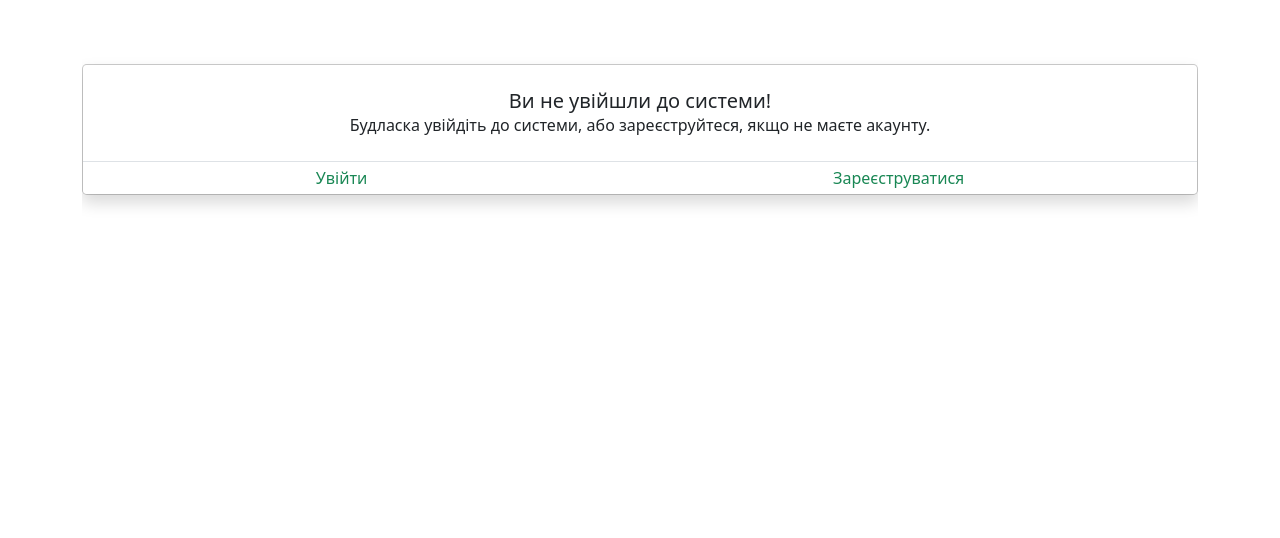
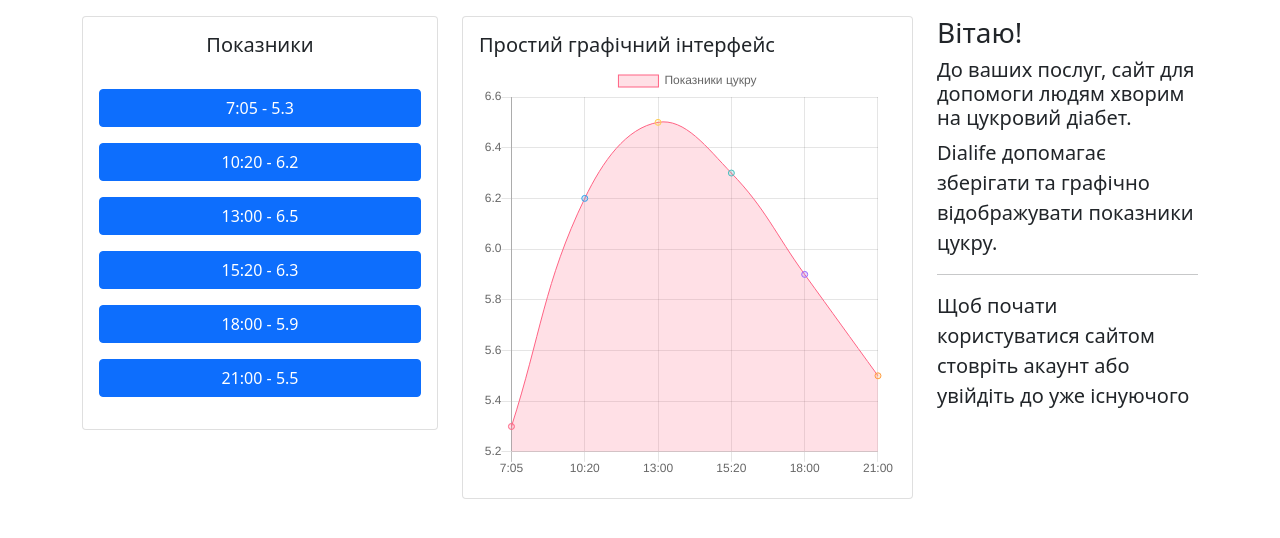
Before and after one commit to malstapro/Dialife-website, a Django app: page / in a window 1280 px wide. Shown: the part 88-626 px from the top of the page. Run offline with Django 4.2, Linux system fonts and the light colour scheme; some libraries are stand-ins or nearby versions.

Commit message:
Main page upgrade

```diff
--- a/templates/dashboard.html
+++ b/templates/dashboard.html
@@ -104,7 +104,7 @@
             </div>
             <div class="col-sm-4">
                 <div class="card" id="sugar_list">
-                    <div class="position-center text-center"><h5 class="m-3">Показники за сьогдні</h5></div>
+                    <div class="position-center text-center"><h5 class="m-3">Показники</h5></div>
                     <div class="card-body overflow-auto" style="">
                         <!-- <h5 class="card-title position-fixed">Показники за сьогдні</h5> -->
                         <div class="d-flex flex-column" id="indexes">
@@ -145,17 +145,78 @@
 </header>
 
 <div class="container">
-    <div class="modal modal-alert position-static d-block py-5  ">
-        <div class="align-middle modal-content rounded-4 shadow">
-            <div class="modal-body p-4 text-center">
-                <h5 class="mb-0">Ви не увійшли до системи!</h5>
-                <p class="mb-0">Будласка увійдіть до системи, або зареєструйтеся, якщо не маєте акаунту.</p>
-            </div>
-            <div class="modal-footer flex-nowrap p-0 justify-content-around">
-                <a href="{% url 'account:login' %}" class="text-decoration-none text-success">Увійти</a>
-                <a href="{% url 'account:reg' %}" class="text-decoration-none text-success">Зареєструватися</a>
+    <div class="row row-cols-sm-3 justify-content-between">
+
+        <div class="col-sm-3 order-sm-last">
+            <h3>Вітаю!</h3>
+            <h5>До ваших послуг, сайт для допомоги людям хворим на цукровий діабет.</h5>
+            <p class="lead"><strong>Dialife</strong> допомагає зберігати та графічно відображувати показники цукру.</p>
+            <hr>
+            <p class="lead">Щоб почати користуватися сайтом стовріть акаунт або увійдіть до уже існуючого</p>
+        </div>
+        <div class="col-sm-4 order-last order-sm-first">
+            <div class="card" id="sugar_list">
+                <div class="position-center text-center"><h5 class="m-3">Показники</h5></div>
+                    <div class="card-body overflow-auto">
+                        <div class="d-flex flex-column" id="indexes">
+                            <p class="btn btn-primary">7:05 - 5.3</p>
+                            <p class="btn btn-primary">10:20 - 6.2</p>
+                            <p class="btn btn-primary">13:00 - 6.5</p>
+                            <p class="btn btn-primary">15:20 - 6.3</p>
+                            <p class="btn btn-primary">18:00 - 5.9</p>
+                            <p class="btn btn-primary">21:00 - 5.5</p>
+                        </div>
+                    </div>
             </div>
         </div>
+        <div class="col-sm-5">
+            <div class="card">
+                <div class="card-body">
+                    <h5 class="card-title">Простий графічний інтерфейс</h5>
+                    <div class="chart">
+                        <canvas id="chart" width="350px" height="350px"></canvas>
+                        <script>
+                            const ctx = document.getElementById('chart').getContext('2d');
+                            const myChart = new Chart(ctx, {
+                                type: 'line',
+                                data: {
+                                    labels: ['7:05', '10:20', '13:00', '15:20', '18:00', '21:00'],
+                                    datasets: [{
+                                        label: 'Показники цукру',
+                                        data: ['5.3', '6.2', '6.5', '6.3', '5.9', '5.5'],
+                                        backgroundColor: [
+                                            'rgba(255, 99, 132, 0.2)',
+                                            'rgba(54, 162, 235, 0.2)',
+                                            'rgba(255, 206, 86, 0.2)',
+                                            'rgba(75, 192, 192, 0.2)',
+                                            'rgba(153, 102, 255, 0.2)',
+                                            'rgba(255, 159, 64, 0.2)'
+                                        ],
+                                        borderColor: [
+                                            'rgba(255, 99, 132, 1)',
+                                            'rgba(54, 162, 235, 1)',
+                                            'rgba(255, 206, 86, 1)',
+                                            'rgba(75, 192, 192, 1)',
+                                            'rgba(153, 102, 255, 1)',
+                                            'rgba(255, 159, 64, 1)'
+                                        ],
+                                        borderWidth: 1
+                                    }]
+                                },
+                                options: {
+                                    scales: {
+                                        y: {
+                                            beginAtZero: true
+                                        }
+                                    }
+                                }
+                            });
+                        </script>
+                    </div>
+                </div>
+            </div>
+        </div>
+
     </div>
 </div>
 {% endif %}
```
